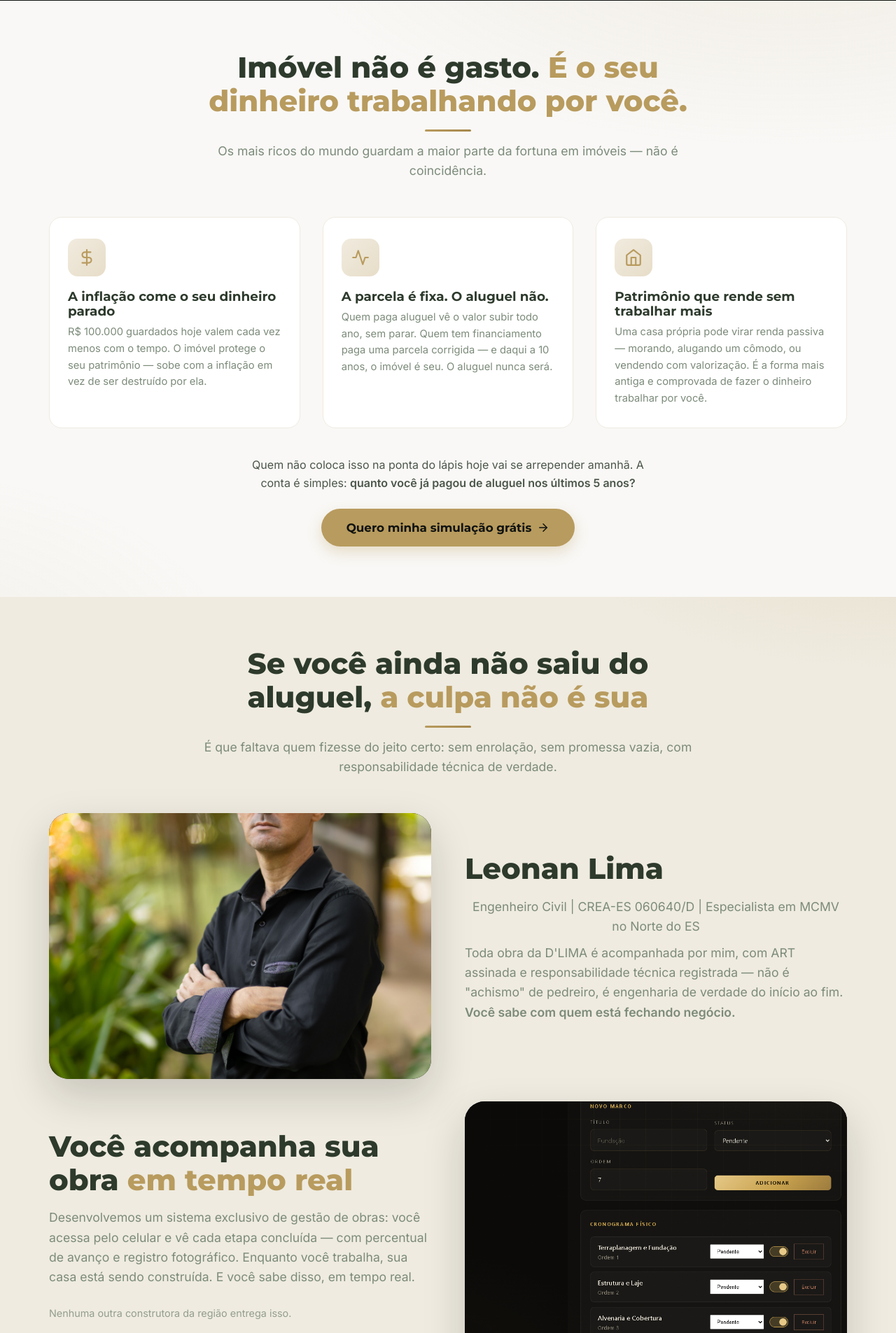
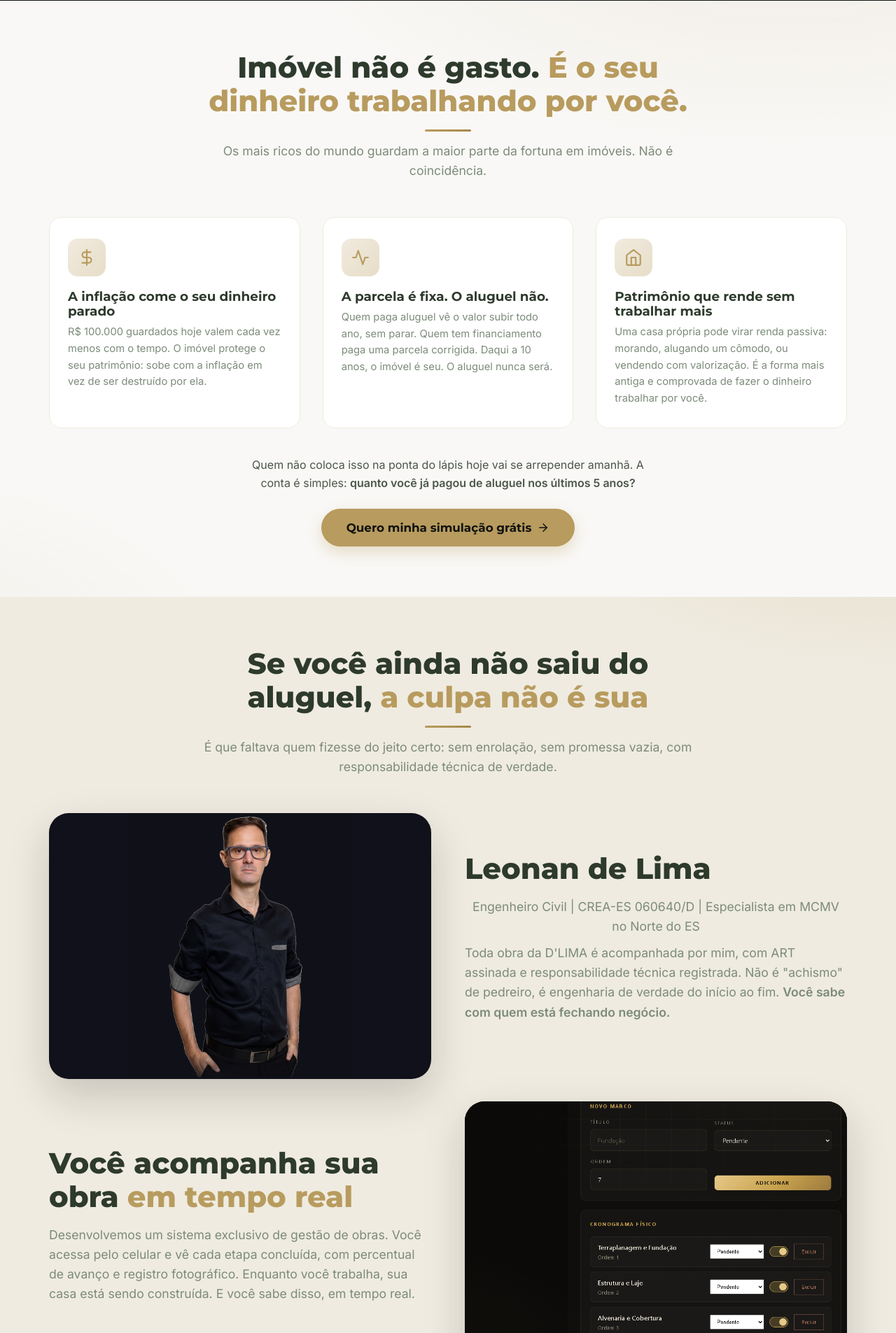
Before and after one commit to LeonanLima/d-lima-institucional, a Flask app: page / in a window 1280 px wide. Shown: the part 3455-5360 px from the top of the page at 70% size. Run offline with Flask 3, Linux system fonts and the light colour scheme; some libraries are stand-ins or nearby versions.

Commit message:
fix: foto Leonan de Lima, remove frase genérica e elimina travessões AI-style
- Foto do engenheiro substituída por leonan-de-lima.png (fundo escuro, postura profissional)
- Nome corrigido para "Leonan de Lima" (referência ao nome da empresa)
- Remove "Nenhuma outra construtora da região entrega isso"
- Remove/substitui 14 travessões AI-style por vírgulas, pontos e dois-pontos naturais
- Sistema: "etapa concluída — com percentual" → "etapa concluída, com percentual"

Co-Authored-By: Claude Sonnet 4.6 <noreply@anthropic.com>

```diff
--- a/templates/index.html
+++ b/templates/index.html
@@ -106,7 +106,7 @@
                 <h1>Pare de pagar a casa <span class="gold">dos outros</span></h1>
                 <p class="hero__lead">
                     Todo mês você paga um aluguel que <strong class="gold">nunca vai ser seu</strong> — enriquecendo o dono do imóvel.
-                    Esse mesmo dinheiro pode construir a SUA casa — sem a dor de cabeça da obra: sem pedreiro sumindo, sem atraso, sem gasto extra.
+                    Esse mesmo dinheiro pode construir a SUA casa. Sem pedreiro sumindo, sem atraso, sem gasto extra.
                 </p>
                 <ul class="hero__list">
                     <li>
@@ -224,18 +224,18 @@
         <div class="container">
             <div class="section__head">
                 <h2 class="section__title">Mais simples do que <span class="gold">você imagina</span></h2>
-                <p class="section__sub">São só 4 passos da simulação até a chave na mão. Você acompanha tudo — o trabalho pesado fica com a gente.</p>
+                <p class="section__sub">São só 4 passos da simulação até a chave na mão. Você acompanha tudo. O trabalho pesado fica com a gente.</p>
             </div>
             <div class="grid grid--4">
                 <div class="step">
                     <div class="step__num">1</div>
                     <h3>Simulação gratuita</h3>
-                    <p>Preenche o formulário. Em até 24h você descobre o valor do subsídio que tem direito — sem sair de casa, sem compromisso.</p>
+                    <p>Preenche o formulário. Em até 24h você descobre o valor do subsídio que tem direito, sem sair de casa, sem compromisso.</p>
                 </div>
                 <div class="step">
                     <div class="step__num">2</div>
                     <h3>A Caixa aprova</h3>
-                    <p>Você não precisa entender de burocracia. Cuidamos de toda a papelada e aprovação junto à Caixa Econômica — do início ao fim.</p>
+                    <p>Você não precisa entender de burocracia. Cuidamos de toda a papelada e aprovação junto à Caixa Econômica, do início ao fim.</p>
                 </div>
                 <div class="step">
                     <div class="step__num">3</div>
@@ -259,7 +259,7 @@
             </div>
             <div class="entrega__text">
                 <h2>O momento que <span class="gold">muda tudo</span></h2>
-                <p>Da planta à chave na mão: acompanhamos cada etapa para entregar não só uma casa, mas a realização de um sonho da sua família — com segurança, qualidade e sem dor de cabeça.</p>
+                <p>Da planta à chave na mão: acompanhamos cada etapa para entregar não só uma casa, mas a realização de um sonho da sua família, com segurança, qualidade e sem dor de cabeça.</p>
                 <blockquote style="border-left:3px solid #B89B5E;padding-left:1rem;margin:1.2rem 0 1.5rem;font-style:italic;opacity:.85;font-size:.95rem;">"Essa foto resume tudo. A família que entrou pela primeira vez numa casa que é <em>delas</em> — sem mais um mês de aluguel pela frente."</blockquote>
                 <a href="#simulacao" class="btn btn--gold btn--lg">Quero minha simulação grátis</a>
             </div>
@@ -271,18 +271,18 @@
         <div class="container">
             <div class="section__head">
                 <h2 class="section__title">Acha que casa própria não <span class="gold">cabe no seu bolso?</span></h2>
-                <p class="section__sub">O que você paga de aluguel pode virar a parcela da sua casa. Com o Minha Casa Minha Vida, o governo paga boa parte — veja o que muda pela sua faixa de renda:</p>
+                <p class="section__sub">O que você paga de aluguel pode virar a parcela da sua casa. Com o Minha Casa Minha Vida, o governo paga boa parte. Veja o que muda pela sua faixa de renda:</p>
             </div>
             <div class="grid grid--4">
                 <div class="faixa">
                     <span class="faixa__tag">Faixa 1</span>
                     <p class="faixa__val">Até R$ 2.640</p>
-                    <p>Maior subsídio do programa — pode chegar a <strong>R$ 55.000</strong> pagos pelo governo. Parcelas a partir de R$ 200/mês.</p>
+                    <p>Maior subsídio do programa: pode chegar a <strong>R$ 55.000</strong> pagos pelo governo. Parcelas a partir de R$ 200/mês.</p>
                 </div>
                 <div class="faixa">
                     <span class="faixa__tag">Faixa 2</span>
                     <p class="faixa__val">Até R$ 4.400</p>
-                    <p>Subsídio + uso do FGTS na entrada. A parcela é <strong>fixa e corrigida</strong> — enquanto o aluguel sobe todo ano.</p>
+                    <p>Subsídio + uso do FGTS na entrada. A parcela é <strong>fixa e corrigida</strong>, enquanto o aluguel sobe todo ano.</p>
                 </div>
                 <div class="faixa">
                     <span class="faixa__tag">Faixa 3</span>
@@ -309,7 +309,7 @@
         <div class="container">
             <div class="section__head">
                 <h2 class="section__title">Imóvel não é gasto. <span class="gold">É o seu dinheiro trabalhando por você.</span></h2>
-                <p class="section__sub">Os mais ricos do mundo guardam a maior parte da fortuna em imóveis — não é coincidência.</p>
+                <p class="section__sub">Os mais ricos do mundo guardam a maior parte da fortuna em imóveis. Não é coincidência.</p>
             </div>
             <div class="grid grid--3" style="gap:2rem;">
                 <div class="card">
@@ -317,21 +317,21 @@
                         <svg viewBox="0 0 24 24" fill="none" stroke="currentColor" stroke-width="2" stroke-linecap="round" stroke-linejoin="round"><path d="M12 2v20M17 5H9.5a3.5 3.5 0 0 0 0 7h5a3.5 3.5 0 0 1 0 7H6"/></svg>
                     </div>
                     <h3>A inflação come o seu dinheiro parado</h3>
-                    <p>R$ 100.000 guardados hoje valem cada vez menos com o tempo. O imóvel protege o seu patrimônio — sobe com a inflação em vez de ser destruído por ela.</p>
+                    <p>R$ 100.000 guardados hoje valem cada vez menos com o tempo. O imóvel protege o seu patrimônio: sobe com a inflação em vez de ser destruído por ela.</p>
                 </div>
                 <div class="card">
                     <div class="card__icon">
                         <svg viewBox="0 0 24 24" fill="none" stroke="currentColor" stroke-width="2" stroke-linecap="round" stroke-linejoin="round"><path d="M22 12h-4l-3 9L9 3l-3 9H2"/></svg>
                     </div>
                     <h3>A parcela é fixa. O aluguel não.</h3>
-                    <p>Quem paga aluguel vê o valor subir todo ano, sem parar. Quem tem financiamento paga uma parcela corrigida — e daqui a 10 anos, o imóvel é seu. O aluguel nunca será.</p>
+                    <p>Quem paga aluguel vê o valor subir todo ano, sem parar. Quem tem financiamento paga uma parcela corrigida. Daqui a 10 anos, o imóvel é seu. O aluguel nunca será.</p>
                 </div>
                 <div class="card">
                     <div class="card__icon">
                         <svg viewBox="0 0 24 24" fill="none" stroke="currentColor" stroke-width="2" stroke-linecap="round" stroke-linejoin="round"><path d="m3 9 9-7 9 7v11a2 2 0 0 1-2 2H5a2 2 0 0 1-2-2z"/><path d="M9 22V12h6v10"/></svg>
                     </div>
                     <h3>Patrimônio que rende sem trabalhar mais</h3>
-                    <p>Uma casa própria pode virar renda passiva — morando, alugando um cômodo, ou vendendo com valorização. É a forma mais antiga e comprovada de fazer o dinheiro trabalhar por você.</p>
+                    <p>Uma casa própria pode virar renda passiva: morando, alugando um cômodo, ou vendendo com valorização. É a forma mais antiga e comprovada de fazer o dinheiro trabalhar por você.</p>
                 </div>
             </div>
             <div class="center mt-40">
@@ -352,20 +352,19 @@
                 <p class="section__sub">É que faltava quem fizesse do jeito certo: sem enrolação, sem promessa vazia, com responsabilidade técnica de verdade.</p>
             </div>
             <div class="entrega" style="margin-bottom:32px;">
-                <div class="entrega__media">
-                    <img src="/static/leonan-engenheiro.jpg" alt="Leonan Lima, engenheiro civil responsável pela D'LIMA Engenharia, CREA 060640/D" loading="lazy">
+                <div class="entrega__media" style="background:#10111A;">
+                    <img src="/static/leonan-de-lima.png" alt="Leonan de Lima, engenheiro civil responsável pela D'LIMA Engenharia, CREA 060640/D" loading="lazy" style="object-fit:contain; object-position:center bottom;">
                 </div>
                 <div class="entrega__text">
-                    <h2>Leonan Lima</h2>
+                    <h2>Leonan de Lima</h2>
                     <p class="form-card__hint" style="margin-bottom:10px;">Engenheiro Civil | CREA-ES 060640/D | Especialista em MCMV no Norte do ES</p>
-                    <p>Toda obra da D'LIMA é acompanhada por mim, com ART assinada e responsabilidade técnica registrada — não é "achismo" de pedreiro, é engenharia de verdade do início ao fim. <strong>Você sabe com quem está fechando negócio.</strong></p>
+                    <p>Toda obra da D'LIMA é acompanhada por mim, com ART assinada e responsabilidade técnica registrada. Não é "achismo" de pedreiro, é engenharia de verdade do início ao fim. <strong>Você sabe com quem está fechando negócio.</strong></p>
                 </div>
             </div>
             <div class="entrega" style="margin-bottom:32px;">
                 <div class="entrega__text">
                     <h2>Você acompanha sua obra <span class="gold">em tempo real</span></h2>
-                    <p>Desenvolvemos um sistema exclusivo de gestão de obras: você acessa pelo celular e vê cada etapa concluída — com percentual de avanço e registro fotográfico. Enquanto você trabalha, sua casa está sendo construída. E você sabe disso, em tempo real.</p>
-                    <p style="margin-top:.8rem;font-size:.9rem;opacity:.8;">Nenhuma outra construtora da região entrega isso.</p>
+                    <p>Desenvolvemos um sistema exclusivo de gestão de obras. Você acessa pelo celular e vê cada etapa concluída, com percentual de avanço e registro fotográfico. Enquanto você trabalha, sua casa está sendo construída. E você sabe disso, em tempo real.</p>
                 </div>
                 <div class="entrega__media">
                     <img src="/static/sistema-cronograma.png" alt="Sistema D'LIMA mostrando o cronograma de obra acompanhado pelo cliente" loading="lazy">
@@ -402,15 +401,15 @@
                 </details>
                 <details class="faq__item">
                     <summary>Vocês ajudam com o financiamento da Caixa?</summary>
-                    <div class="faq__a">Sim — e esse é um dos nossos maiores diferenciais. Somos especialistas no Minha Casa Minha Vida e cuidamos de toda a documentação, aprovação do crédito e trâmites junto à Caixa Econômica. Você não precisa entender de burocracia. Nós fazemos isso.</div>
+                    <div class="faq__a">Sim, e esse é um dos nossos maiores diferenciais. Somos especialistas no Minha Casa Minha Vida e cuidamos de toda a documentação, aprovação do crédito e trâmites junto à Caixa Econômica. Você não precisa entender de burocracia. Nós fazemos isso.</div>
                 </details>
                 <details class="faq__item">
                     <summary>Quanto tempo leva a obra?</summary>
-                    <div class="faq__a">O prazo é definido em contrato antes do início da obra — e acompanhamos cada etapa com engenharia para entregar dentro do combinado. Pelo nosso sistema, você acompanha o avanço em tempo real pelo celular, sem surpresa.</div>
+                    <div class="faq__a">O prazo é definido em contrato antes do início da obra. Acompanhamos cada etapa com engenharia para entregar dentro do combinado. Pelo nosso sistema, você acompanha o avanço em tempo real pelo celular, sem surpresa.</div>
                 </details>
                 <details class="faq__item">
                     <summary>A obra tem garantia?</summary>
-                    <div class="faq__a">Sim. Toda obra da D'LIMA é executada com ART (Anotação de Responsabilidade Técnica) assinada pelo engenheiro responsável, e entregue com garantia conforme as normas técnicas NBR vigentes. Isso é obrigação legal — e aqui é cumprida.</div>
+                    <div class="faq__a">Sim. Toda obra da D'LIMA é executada com ART (Anotação de Responsabilidade Técnica) assinada pelo engenheiro responsável, e entregue com garantia conforme as normas técnicas NBR vigentes. Isso é obrigação legal, e aqui é cumprida.</div>
                 </details>
                 <details class="faq__item">
                     <summary>Vocês atendem fora de São Mateus?</summary>
@@ -439,7 +438,7 @@
                     </li>
                     <li style="display:flex;justify-content:space-between;font-size:.95rem;border-top:1px solid rgba(184,155,94,.3);padding-top:.5rem;margin-top:.3rem;">
                         <span>Em 5 anos</span>
-                        <strong style="color:#B89B5E;font-size:1.05rem;">R$ 48.000 — a entrada da sua casa</strong>
+                        <strong style="color:#B89B5E;font-size:1.05rem;">R$ 48.000: a entrada da sua casa</strong>
                     </li>
                 </ul>
             </div>
```
Also changed, not shown: static/leonan-de-lima.png (added).
